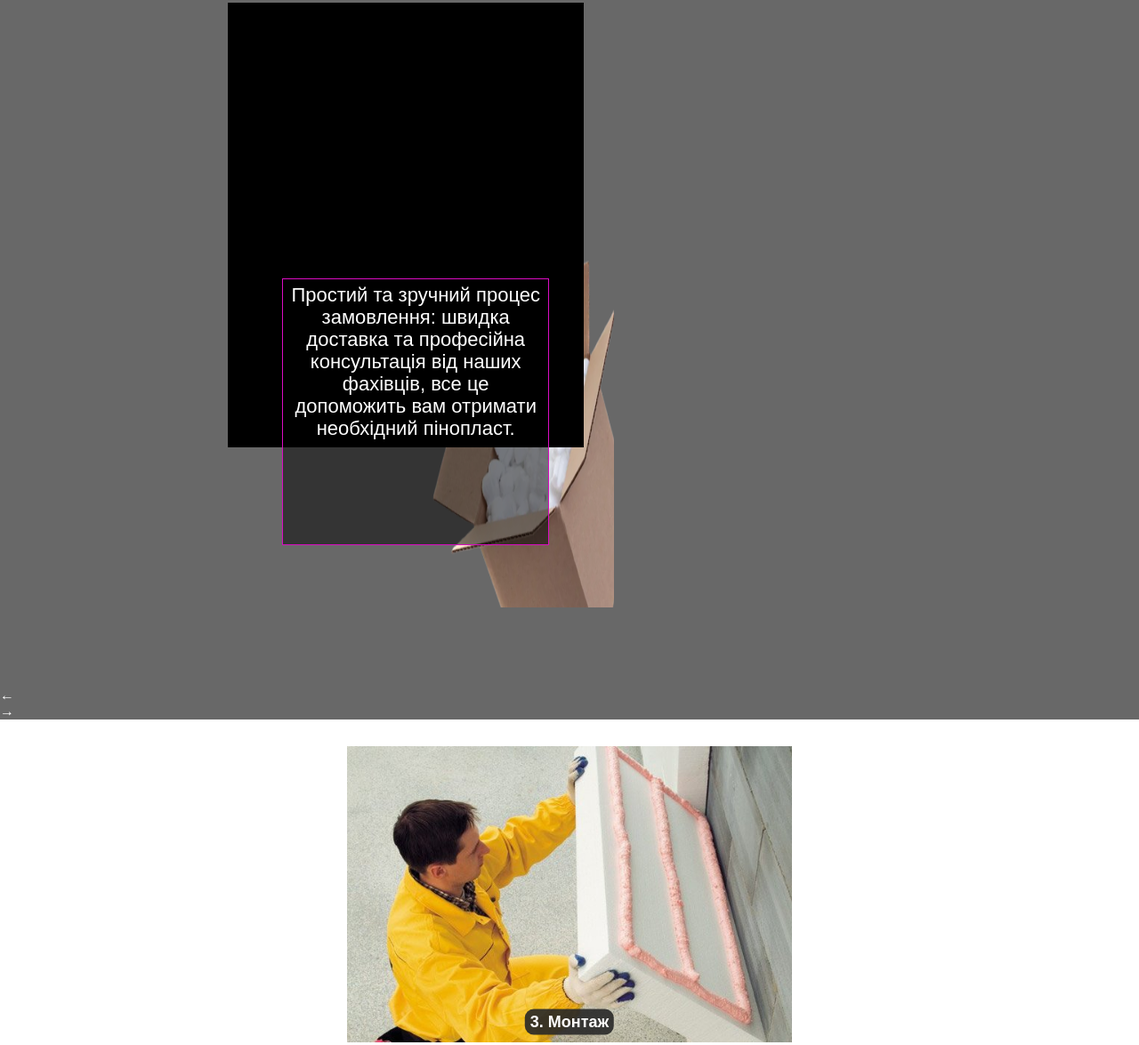
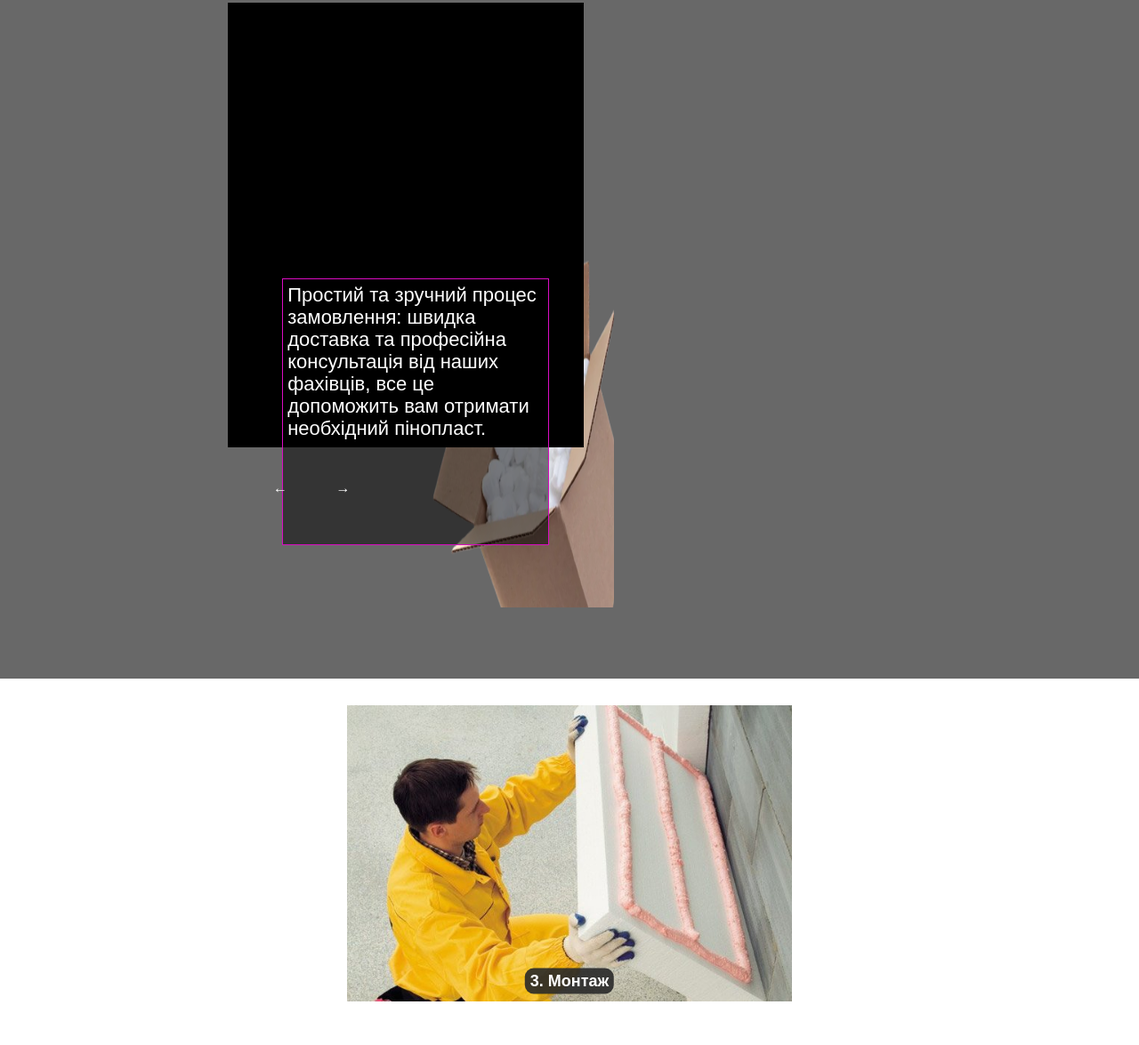
Before and after one commit to Dima0370/Pinoplast.ua, a plain HTML site: page index.html in a window 1280 px wide. Shown: the part 830-2005 px from the top of the page at 89% size. Drawn offline with nearby package versions, Linux system fonts and the light colour scheme.

Commit message:
update carousel

```diff
--- a/style.css
+++ b/style.css
@@ -329,6 +329,7 @@ footer {
   bottom: 150px;
   color: white;
   font-size: 22px;
+  text-align: left;
   line-height: 1.14;
   background-color: rgba(0, 0, 0, 0.5);
   padding: 5px;
@@ -354,16 +355,22 @@ footer {
 }
 
 .controls {
-  margin-top: 10px;
+  position: absolute;
+  left: 307px;
+  top: 75%; /* Змініть це значення на бажану висоту від верхньої межі екрану */
+  z-index: 2;
 }
 
 .prev-slide {
-  margin-right: 10px;
+  margin-right: 25px;
+  display: inline-block;
 }
 
-.next-alide {
-  margin-left: 100px;
+.next-slide {
+  margin-left: 25px;
+  display: inline-block;
 }
+
 
 /* стили для элемента body */
 /* body {
```
